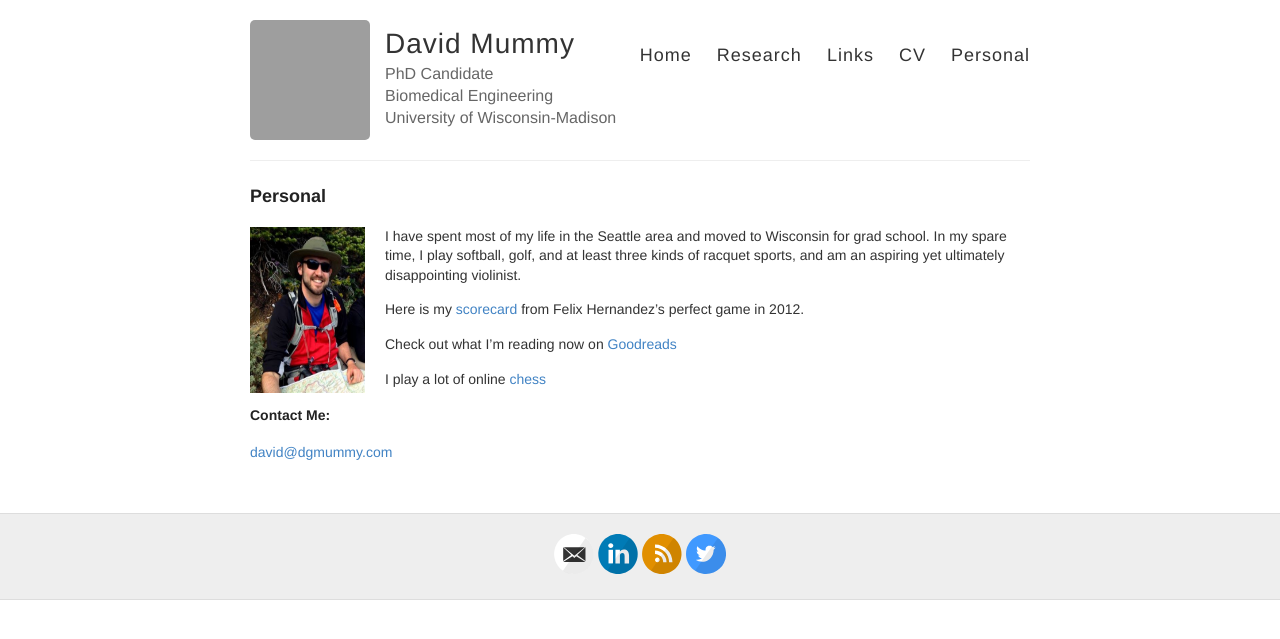
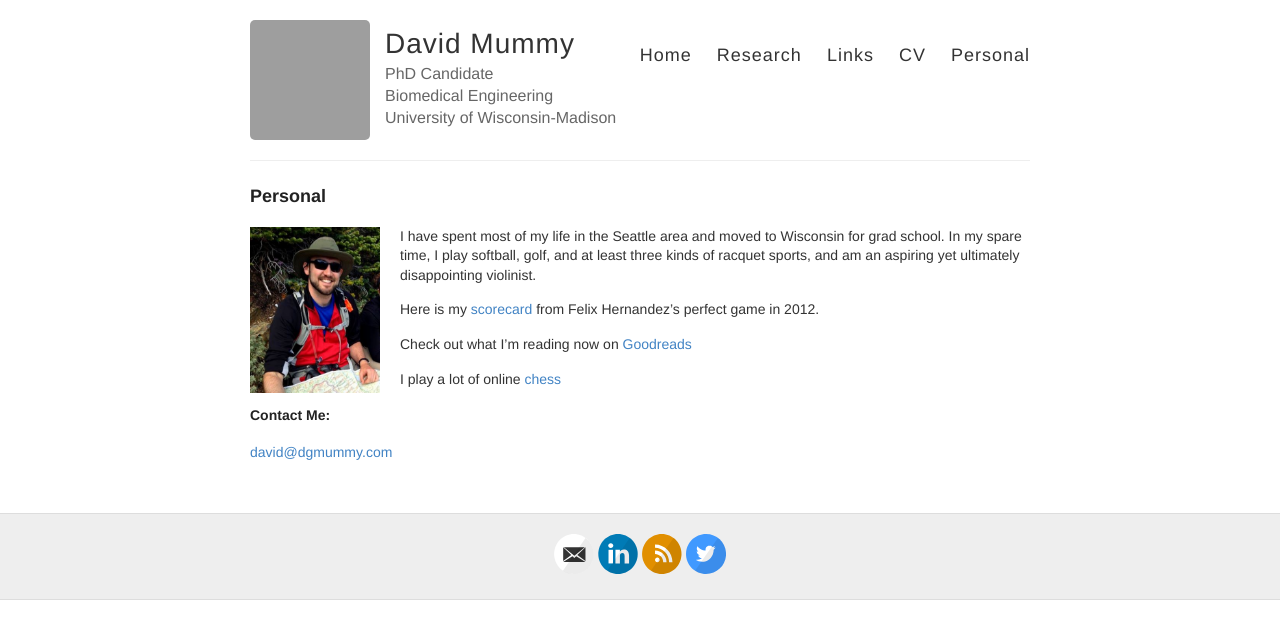
Before and after one commit to mummydg/mummydg.github.io, a Jekyll site: the page built from personal.md, in a window 1280 px wide. Shown: the top 639 px of the page. Built offline with Jekyll 4.4.1, drawn with Linux system fonts in a browser that asks for light colours; grey boxes are pictures that could not be loaded.

Commit message:
fixing padding again

```diff
--- a/personal.md
+++ b/personal.md
@@ -5,7 +5,7 @@
 permalink: /personal/
 ---
 
-<img style="float: left; padding: 0px 20px 0px 0px;" src = "{{ site.baseurl }}/images/hiking_small.png" width = "135" height = "166">
+<img style="float: left; padding: 0px 20px 0px 0px;" src = "{{ site.baseurl }}/images/hiking_small.png" width = "150" height = "166">
 I have spent most of my life in the Seattle area and moved to Wisconsin for grad school. In my spare time, I play softball, golf, and at least three kinds of racquet sports, and am an aspiring yet ultimately disappointing violinist.
 
 Here is my <a href="{{ site.baseurl }}/images/felix_perfect_visitors.jpg">scorecard</a> from Felix Hernandez's perfect game in 2012.
@@ -13,6 +13,7 @@
 Check out what I'm reading now on <a href = "bit.ly/2MY7sMM">Goodreads</a>
 
 I play a lot of online <a href ="https://lichess.org/@/mummydg">chess</a>
+<br>
+
 ### Contact Me:
-
 [david@dgmummy.com](mailto:david@dgmummy)
```
